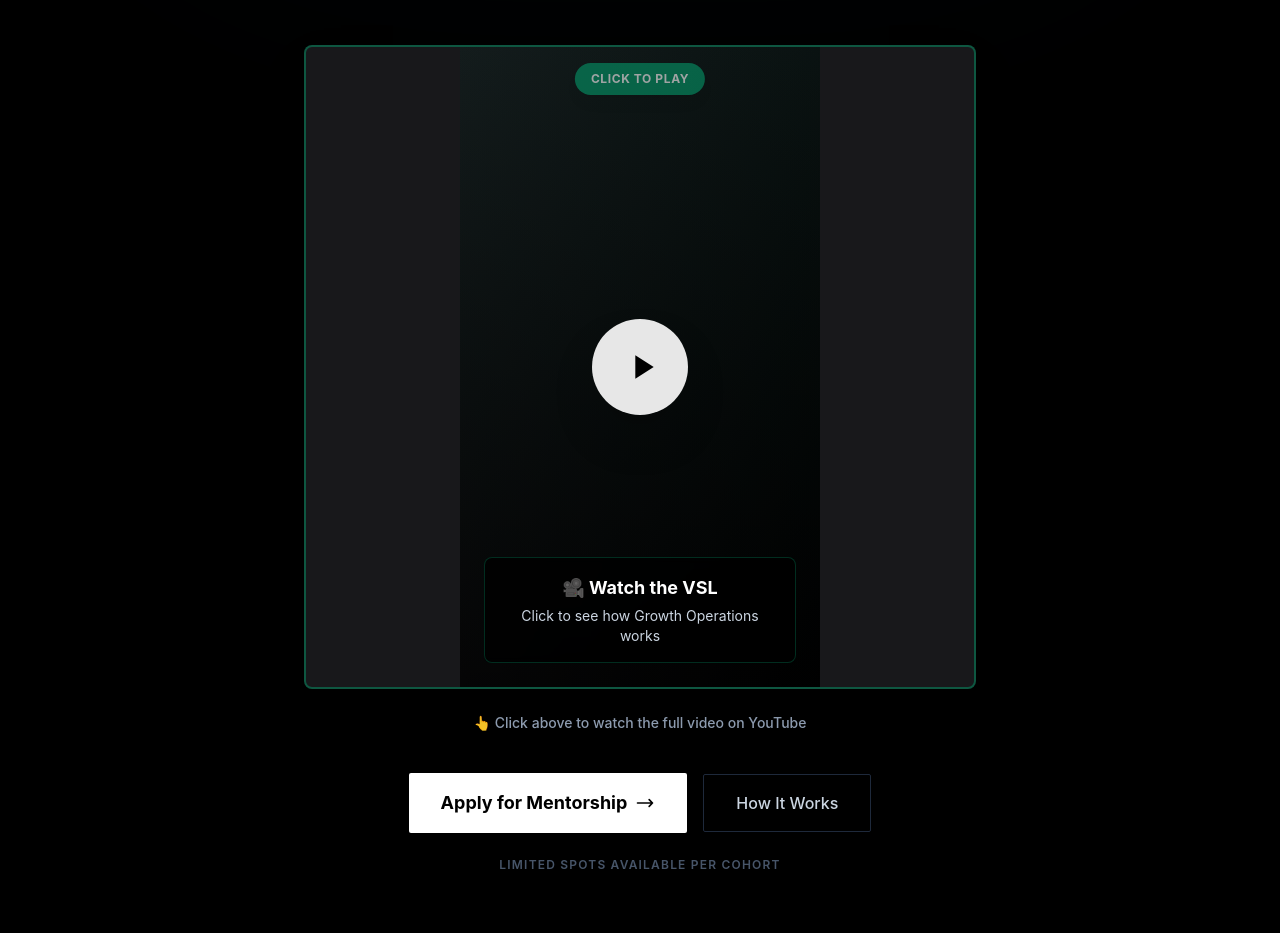
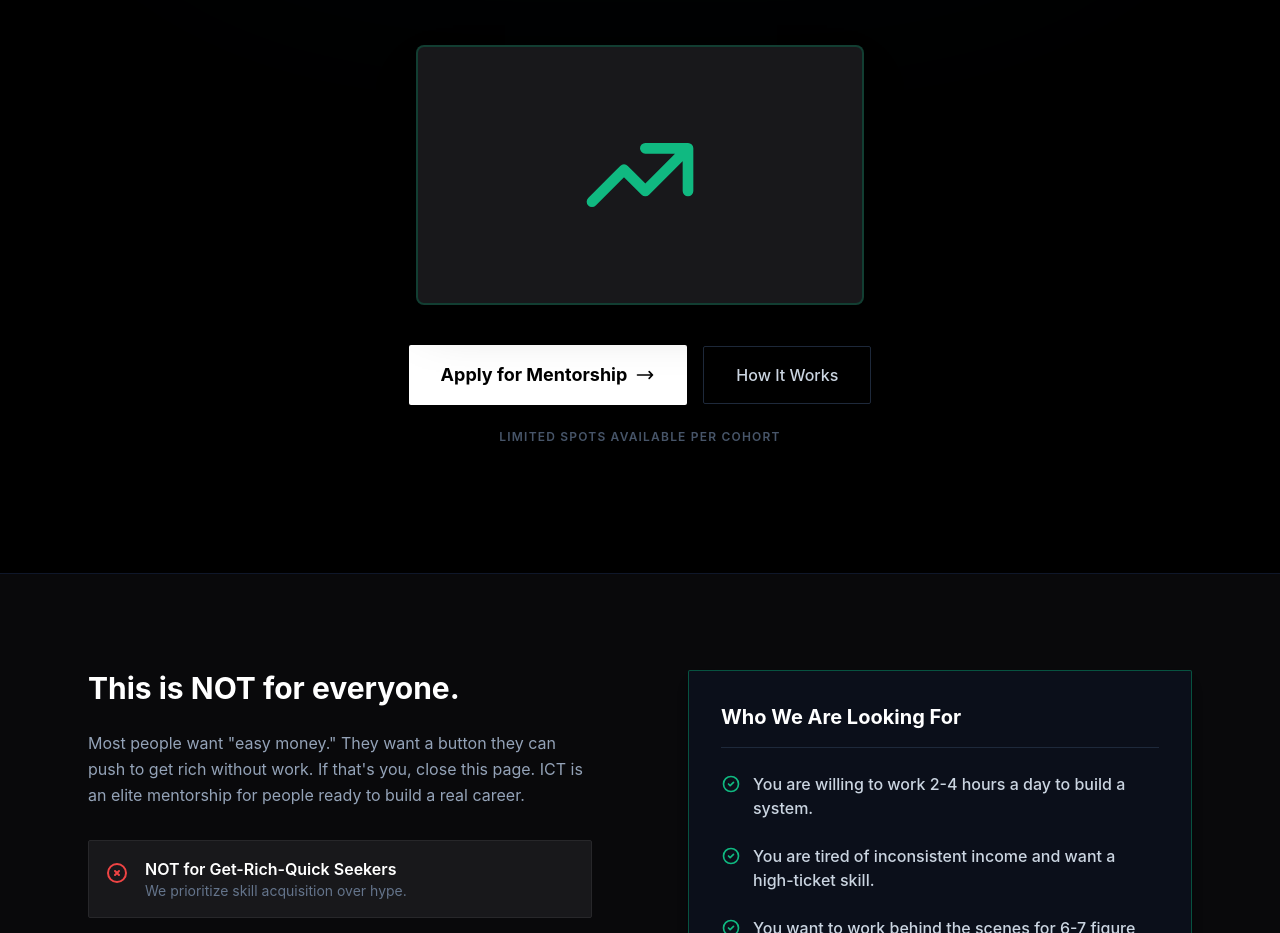
Before and after one commit to beastyboyka-wq/ict-landing, a plain HTML site: page index.html in a window 1280 px wide. Shown: the part 591-1524 px from the top of the page. Drawn offline with nearby package versions, Linux system fonts and the light colour scheme.

Commit message:
Update index.html

```diff
--- a/index.html
+++ b/index.html
@@ -114,47 +114,16 @@
         Stop chasing saturated side hustles. Learn the technical skill that online creators are desperate to pay for. No fluff. Real systems. Direct mentorship.
       </p>
 
-      <!-- VSL Video Section - Clickable Thumbnail -->
-      <div class="mt-12 max-w-2xl mx-auto">
-        <a
-          href="https://youtu.be/i1EJPYAt8jY"
-          target="_blank"
-          rel="noopener noreferrer"
-          class="block relative rounded-lg overflow-hidden shadow-2xl border-2 border-emerald-600/50 hover:border-emerald-500 transition-all bg-zinc-900 group cursor-pointer"
-        >
-          <!-- Video Thumbnail Container -->
-          <div class="relative mx-auto bg-gradient-to-br from-zinc-900 to-black" style="max-width: 360px; height: 640px;">
-            <!-- Thumbnail Background -->
-            <div class="absolute inset-0 bg-gradient-to-b from-emerald-950/20 to-black/60"></div>
-
-            <!-- Play Button Overlay -->
-            <div class="absolute inset-0 flex items-center justify-center z-10">
-              <div class="w-24 h-24 bg-white/90 rounded-full flex items-center justify-center group-hover:scale-110 transition-transform shadow-2xl">
-                <svg class="w-10 h-10 text-black ml-1" fill="currentColor" viewBox="0 0 24 24">
-                  <path d="M8 5v14l11-7z"/>
-                </svg>
-              </div>
-            </div>
-
-            <!-- Text Overlay -->
-            <div class="absolute bottom-0 left-0 right-0 p-6 z-20">
-              <div class="bg-black/80 backdrop-blur-sm p-4 rounded-lg border border-emerald-600/30">
-                <p class="text-white font-bold text-lg mb-1">🎥 Watch the VSL</p>
-                <p class="text-slate-300 text-sm">Click to see how Growth Operations works</p>
-              </div>
-            </div>
-
-            <!-- "CLICK TO PLAY" indicator -->
-            <div class="absolute top-4 left-1/2 -translate-x-1/2 z-20">
-              <div class="bg-emerald-600 text-white px-4 py-2 rounded-full text-xs font-bold uppercase tracking-wider shadow-lg animate-pulse">
-                Click to Play
-              </div>
-            </div>
+      <!-- Hero Icon Section -->
+      <div class="mt-12 max-w-md mx-auto">
+        <div class="relative rounded-lg overflow-hidden shadow-2xl border-2 border-emerald-600/30 bg-zinc-900 p-16">
+          <!-- Simple Growth Arrow Icon -->
+          <div class="flex items-center justify-center">
+            <svg class="w-32 h-32 text-emerald-500" fill="none" stroke="currentColor" viewBox="0 0 24 24">
+              <path stroke-linecap="round" stroke-linejoin="round" stroke-width="2" d="M13 7h8m0 0v8m0-8l-8 8-4-4-6 6"></path>
+            </svg>
           </div>
-        </a>
-        <p class="text-center mt-6 text-sm text-slate-400 font-medium">
-          👆 Click above to watch the full video on YouTube
-        </p>
+        </div>
       </div>
 
       <div class="flex flex-col sm:flex-row items-center justify-center space-y-4 sm:space-y-0 sm:space-x-4 mt-10">
```
